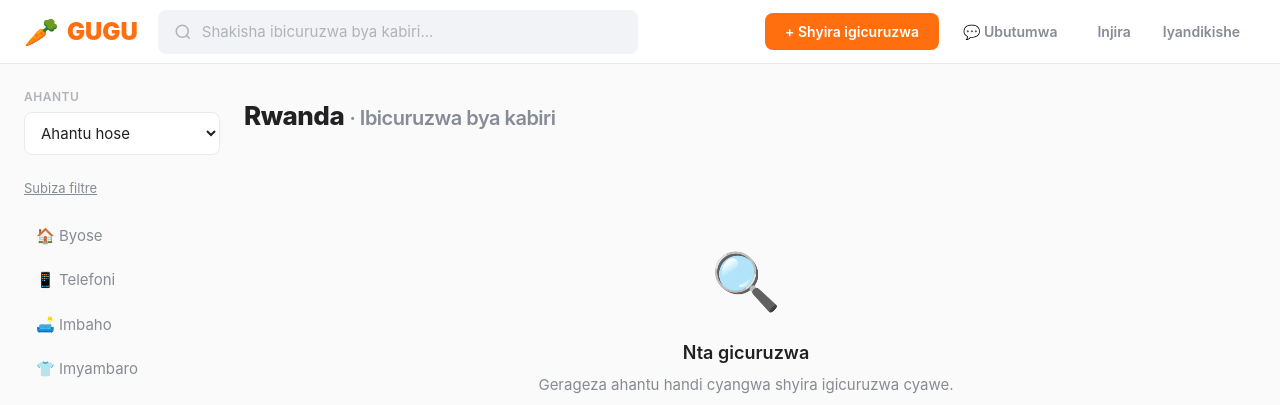
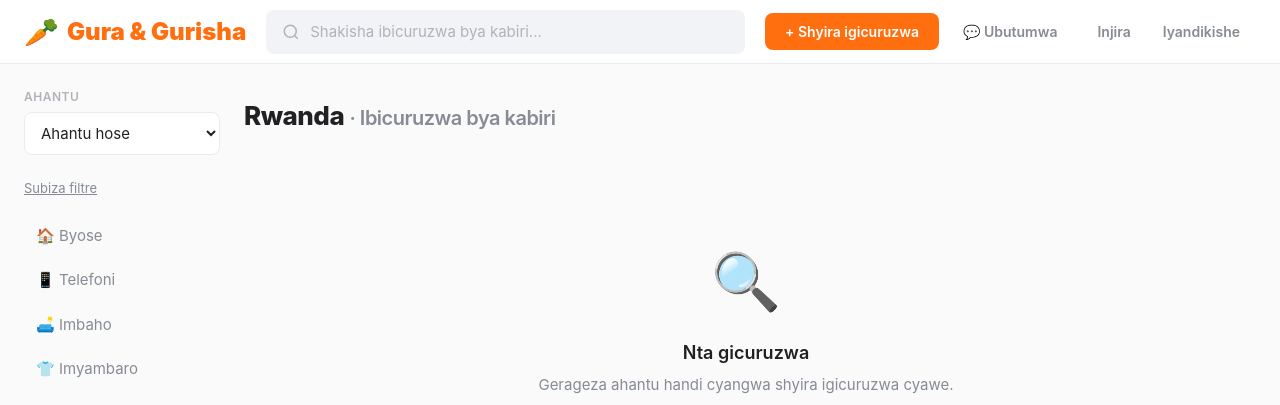
Before and after one commit to MGABBY1/GUGU-App, a PHP site: page /gugu-app/public/index.html in a window 1280 px wide. Shown: the top 405 px of the page. Run offline with PHP 8.4, Linux system fonts and the light colour scheme; data comes from the database, SQL or seed files in the repository; data that the repository does not hold is empty; some libraries are stand-ins or nearby versions.

Commit message:
Rename user-facing brand to Gura & Gurisha App.
Keep the same product URLs and storage keys while updating portal, auth, and package labels.

Co-authored-by: Cursor <cursoragent@cursor.com>

```diff
--- a/api/auth.php
+++ b/api/auth.php
@@ -77,7 +77,7 @@ function register(): void {
 
     jsonResponse([
         'success' => true,
-        'message' => 'Kwiyandikisha byagenze neza! Murakaza neza kuri GUGU App',
+        'message' => 'Kwiyandikisha byagenze neza! Murakaza neza kuri Gura & Gurisha App',
         'token' => $token,
         'user' => $user
     ], 201);
--- a/config/database.php
+++ b/config/database.php
@@ -9,8 +9,8 @@ define('DB_USER', 'root');
 define('DB_PASS', '');
 define('DB_CHARSET', 'utf8mb4');
 
-define('APP_NAME', 'GUGU App');
-define('APP_TAGLINE', 'GuraCyangwaGurisha - 3G Market');
+define('APP_NAME', 'Gura & Gurisha App');
+define('APP_TAGLINE', 'Gura no kugurisha mu Rwanda');
 define('APP_URL', 'http://localhost/gugu-app');
 define('UPLOAD_DIR', __DIR__ . '/../public/uploads/');
 define('UPLOAD_URL', '/gugu-app/public/uploads/');
--- a/includes/helpers.php
+++ b/includes/helpers.php
@@ -76,7 +76,7 @@ function requireAuth(): array {
         jsonError('Nyamuneka winjire mbere (Please login first)', 401);
     }
     if (!empty($user['is_banned'])) {
-        jsonError('Konti yawe yahagaritswe. Vugana na GUGU support.', 403);
+        jsonError('Konti yawe yahagaritswe. Vugana na Gura & Gurisha support.', 403);
     }
     return $user;
 }
--- a/package.json
+++ b/package.json
@@ -2,7 +2,7 @@
   "name": "gugu-app",
   "version": "2.0.0",
   "private": true,
-  "description": "GUGU App — GuraCyangwaGurisha local marketplace for Rwanda",
+  "description": "Gura & Gurisha App — local marketplace for Rwanda",
   "scripts": {
     "install:all": "npm install --prefix frontend && npm install --prefix shared && npm install --prefix services/gateway && npm install --prefix services/auth-service && npm install --prefix services/listings-service && npm install --prefix services/chat-service && npm install --prefix services/users-service",
     "dev:frontend": "npm run dev --prefix frontend",
--- a/public/index.html
+++ b/public/index.html
@@ -3,19 +3,19 @@
 <head>
     <meta charset="UTF-8">
     <meta name="viewport" content="width=device-width, initial-scale=1.0">
-    <meta name="description" content="GUGU App - Gura no kugurisha ibicuruzwa bya kabiri mu Rwanda">
+    <meta name="description" content="Gura & Gurisha App - Gura no kugurisha ibicuruzwa bya kabiri mu Rwanda">
     <meta name="theme-color" content="#FF6F0F">
-    <title>GUGU App — GuraCyangwaGurisha</title>
+    <title>Gura & Gurisha App</title>
     <link rel="stylesheet" href="css/style.css">
 </head>
 <body>
 
 <div id="toast-wrap" class="toast-wrap"></div>
 
-<!-- ═══════════════ GLOBAL HEADER ═══════════════ -->
+<!-- GLOBAL HEADER -->
 <header class="site-header" id="site-header">
     <div class="site-logo" onclick="App.showPage('home')">
-        <span class="mark">🥕</span> GUGU
+        <span class="mark">🥕</span> Gura & Gurisha
     </div>
     <div class="header-search">
         <svg width="18" height="18" viewBox="0 0 24 24" fill="none" stroke="currentColor" stroke-width="2"><circle cx="11" cy="11" r="8"/><path d="m21 21-4.35-4.35"/></svg>
@@ -47,8 +47,8 @@
             <div class="auth-box">
                 <div class="brand">
                     <div class="logo">🥕</div>
-                    <h1>GUGU</h1>
-                    <p>GuraCyangwaGurisha · 3G Market</p>
+                    <h1>Gura & Gurisha</h1>
+                    <p>Gura no kugurisha · Rwanda</p>
                 </div>
                 <h2>Injira</h2>
                 <form onsubmit="App.handleLogin(event)">
@@ -141,7 +141,7 @@
         <div class="sell-layout">
             <div class="sell-header">
                 <h1>Shyira igicuruzwa gishya</h1>
-                <p>Shyira amashusho, andika igiciro — byoroshye ku buryo bwa GUGU</p>
+                <p>Shyira amashusho, andika igiciro — byoroshye ku buryo bwa Gura & Gurisha</p>
             </div>
 
             <div class="steps-bar">
@@ -273,7 +273,7 @@
             <div class="profile-banner">
                 <div class="profile-av" id="profile-avatar">G</div>
                 <div class="profile-info">
-                    <h2 id="profile-name">GUGU User</h2>
+                    <h2 id="profile-name">Gura & Gurisha User</h2>
                     <p id="profile-location">Kigali, Rwanda</p>
                 </div>
                 <div class="profile-stats">
```
Also changed, not shown: admin/index.html (+4 -4 lines).
